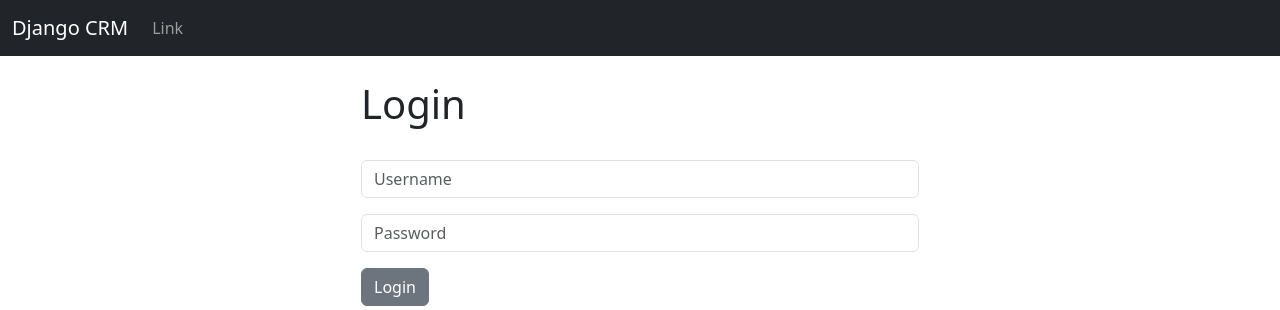
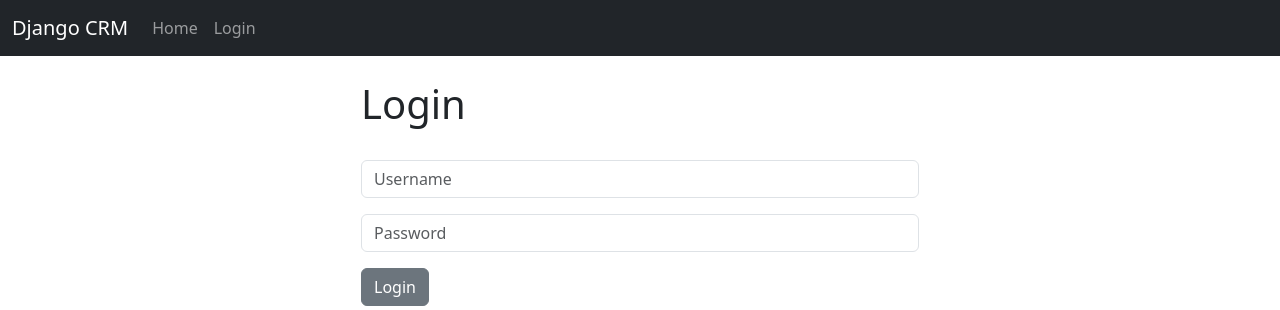
Before and after one commit to DamoFD/django-crm, a Django app: page / in a window 1280 px wide. Shown: the top 310 px of the page. Run offline with Django 4.2, Linux system fonts and the light colour scheme.

Commit message:
logout functionality
logout functionality

```diff
--- a/website/templates/navbar.html
+++ b/website/templates/navbar.html
@@ -6,9 +6,21 @@
     </button>
     <div class="collapse navbar-collapse" id="navbarSupportedContent">
       <ul class="navbar-nav me-auto mb-2 mb-lg-0">
+
         <li class="nav-item">
-          <a class="nav-link" href="#">Link</a>
+            <a class="nav-link" href="{% url 'home' %}">Home</a>
         </li>
+
+        {% if user.is_authenticated %}
+            <li class="nav-item">
+                <a class="nav-link" href="{% url 'logout' %}">Logout</a>
+            </li>
+        {% else %}
+            <li class="nav-item">
+                <a class="nav-link" href="{% url 'home' %}">Login</a>
+            </li>
+        {% endif %}
+
       </ul>
     </div>
   </div>
--- a/website/urls.py
+++ b/website/urls.py
@@ -4,5 +4,5 @@ from . import views
 urlpatterns = [
     path('', views.home, name='home'),
     #path('login/', views.login_user, name='login'),
-    #path('logout/', views.logout_user, name='logout'),
+    path('logout/', views.logout_user, name='logout'),
 ]
--- a/website/views.py
+++ b/website/views.py
@@ -20,4 +20,6 @@ def home(request):
         return render(request, 'home.html', {})
 
 def logout_user(request):
-    pass
+    logout(request)
+    messages.success(request, 'You have been logged out...')
+    return redirect('home')
```
